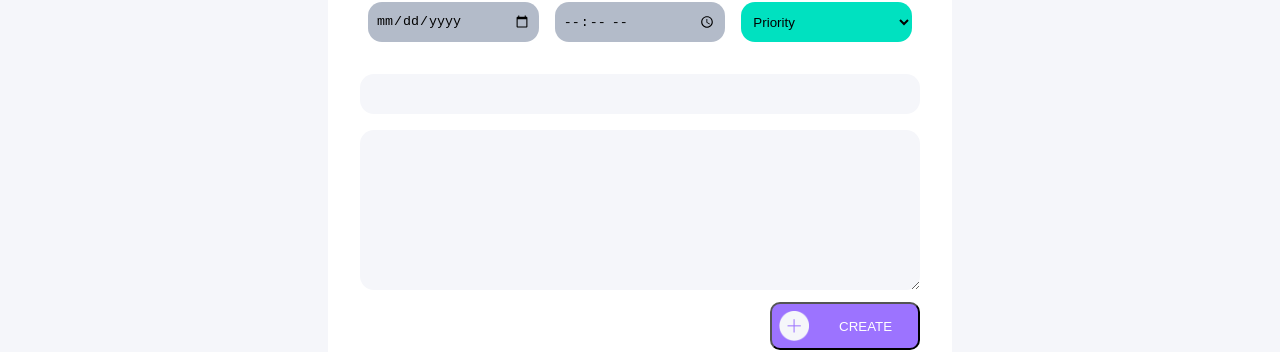
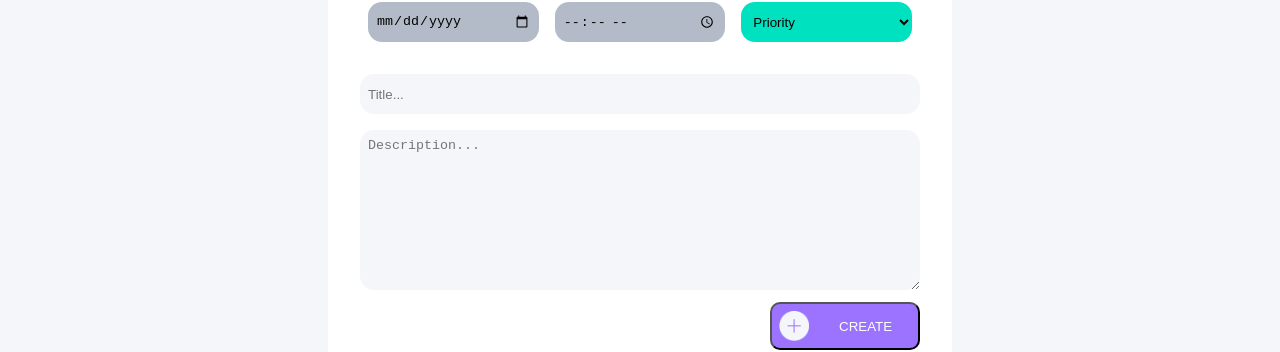
Before and after one commit to akaradag32/DayMaster, a React (Vite) app: page /createTask in a window 1280 px wide. Shown: the part 268-620 px from the top of the page. Built offline with nearby package versions, Linux system fonts and the light colour scheme.

Commit message:
Commit test

```diff
--- a/src/components/TaskForm.jsx
+++ b/src/components/TaskForm.jsx
@@ -61,6 +61,7 @@ const TaskForm = ({ isUpdate, project }) => {
       </div>
       <label className='title'>
         <input
+          placeholder='Title...'
           value={title}
           onChange={(event) => setTitle(event.target.value)}
           required
@@ -68,6 +69,7 @@ const TaskForm = ({ isUpdate, project }) => {
       </label>
       <label>
         <textarea
+          placeholder='Description...'
           value={description}
           onChange={(event) => setDescription(event.target.value)}
           required
```
